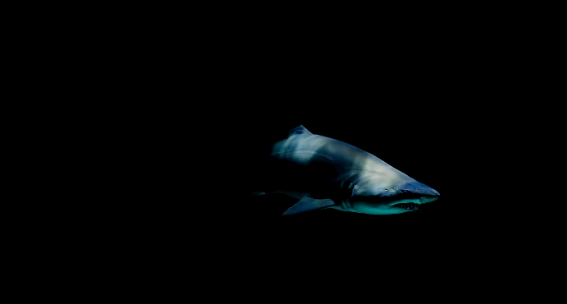
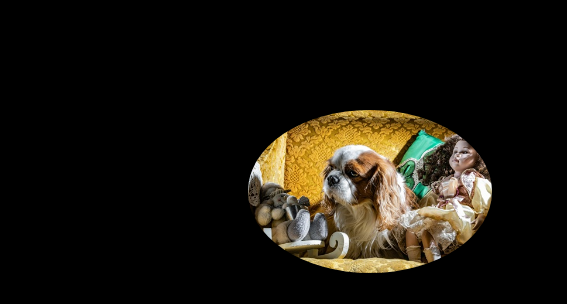
Before and after one commit to seemray/portofolio-feira-imut, a plain HTML site: page index.html in a window 1280 px wide. Shown: the part 206-510 px from the top of the page, 0-567 px from the left. Drawn offline with Linux system fonts and the light colour scheme.

Commit message:
commit v2

```diff
--- a/index.html
+++ b/index.html
@@ -25,7 +25,7 @@
     </header>
     <section class="home">
       <div class="home-img">
-        <img src="images/shark 2.jpg" alt="shark" />
+        <img src="images/charlie.jpg" alt="charlie" />
       </div>
       <div class="home-content">
         <h1>Hi, It's <span>Shark</span></h1>
```
